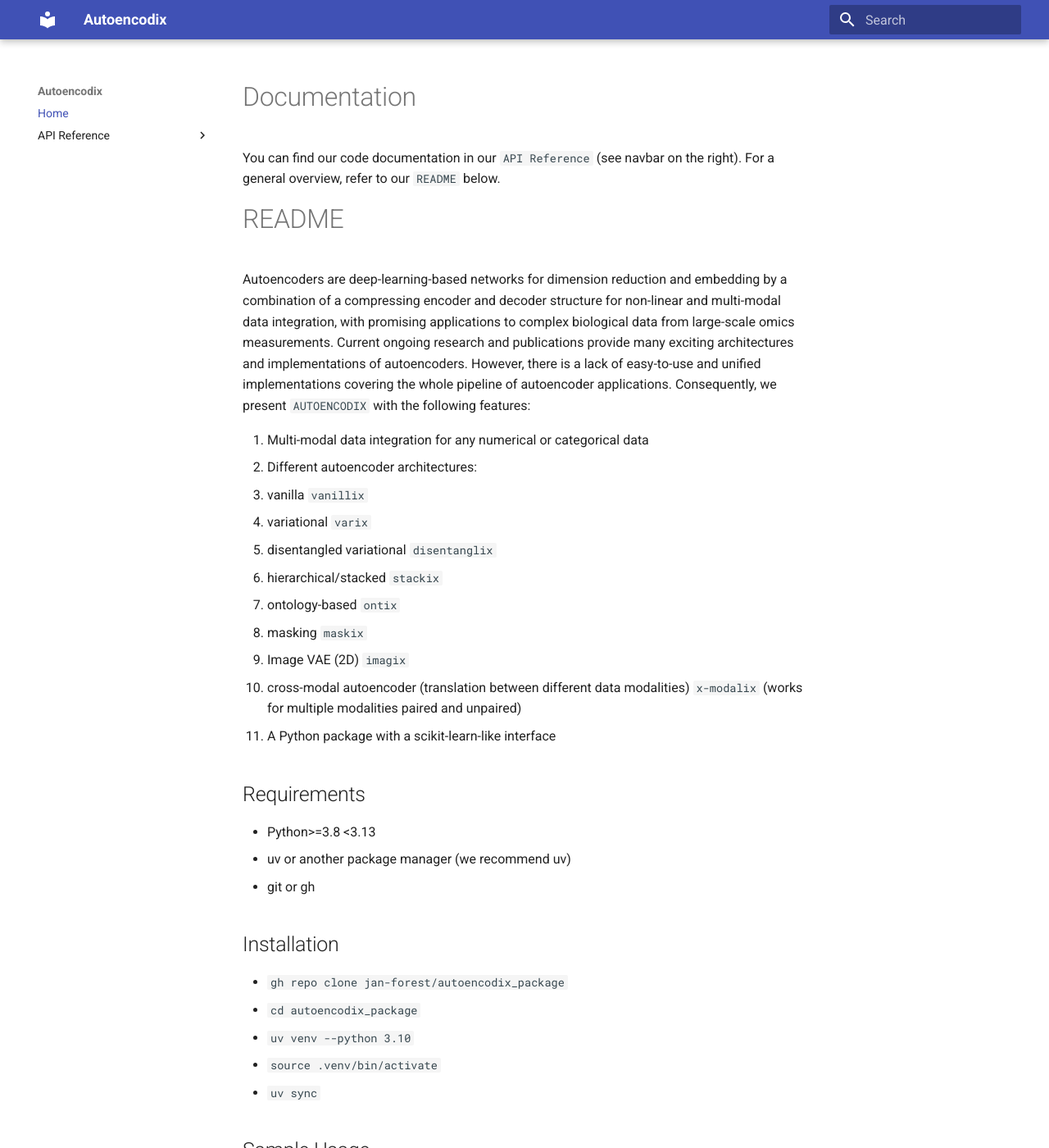
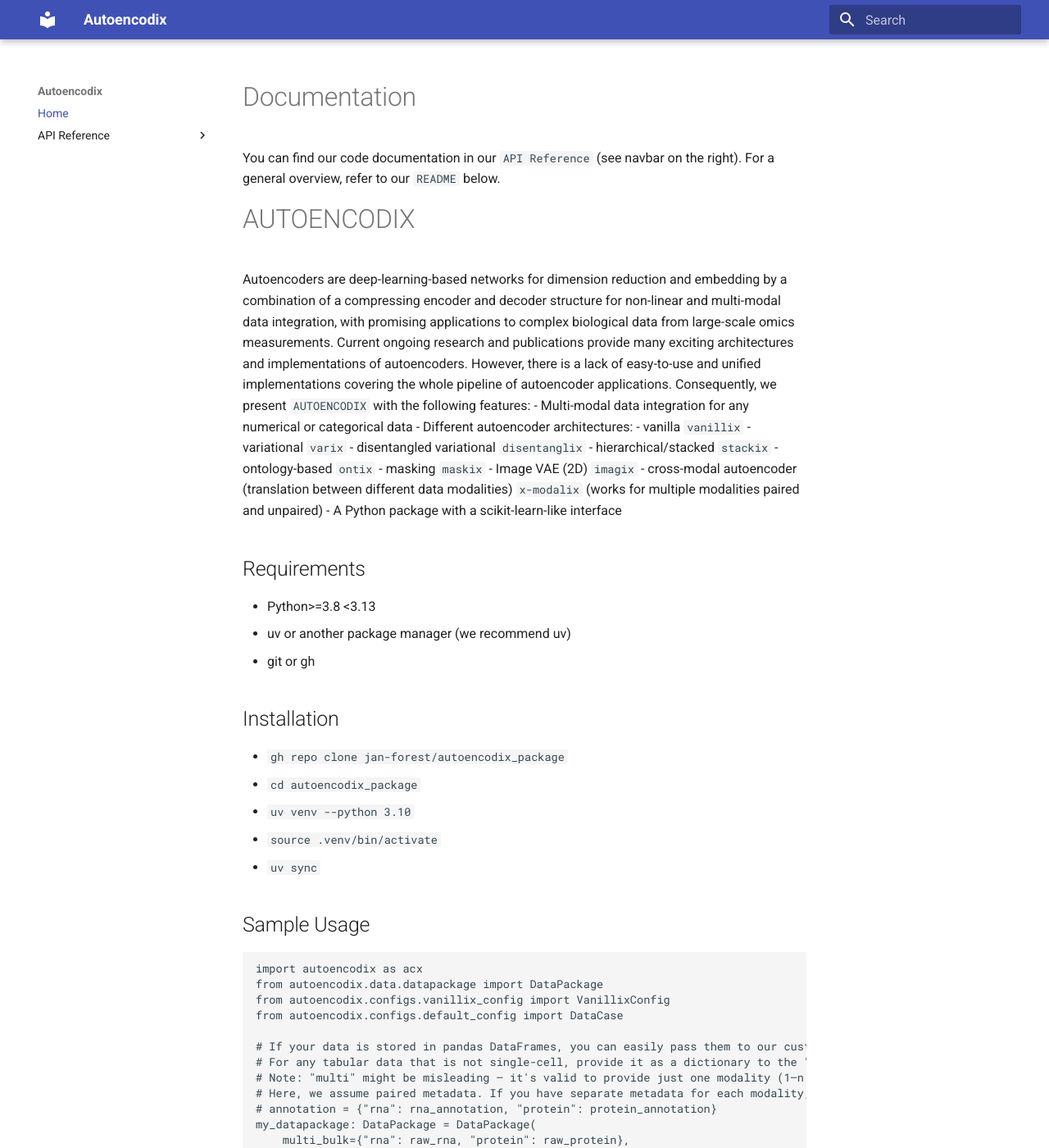
Before and after one commit to jan-forest/autoencodix_package, an MkDocs documentation site: the page built from docs/index.md, in a window 1280 px wide and 1400 px high. Shown: the whole window at 82% size. Built offline with MkDocs 1.6.1 and Material for MkDocs 9.7.7, drawn with Linux system fonts in a browser that asks for light colours.

Commit message:
fix: list format of model zoo

```diff
--- a/docs/index.md
+++ b/docs/index.md
@@ -4,21 +4,20 @@
 For a general overview, refer to our `README` below.
 
 
-# README
+# AUTOENCODIX
 Autoencoders are deep-learning-based networks for dimension reduction and embedding by a combination of a compressing encoder and decoder structure for non-linear and multi-modal data integration, with promising applications to complex biological data from large-scale omics measurements. Current ongoing research and publications provide many exciting architectures and implementations of autoencoders. However, there is a lack of easy-to-use and unified implementations covering the whole pipeline of autoencoder applications.
 Consequently, we present `AUTOENCODIX` with the following features:
-
-1. Multi-modal data integration for any numerical or categorical data
-2. Different autoencoder architectures:
-   + vanilla `vanillix`
-   + variational `varix`
-   + disentangled variational `disentanglix`
-   + hierarchical/stacked `stackix`
-   + ontology-based `ontix`
-   + masking `maskix`
-   + Image VAE (2D) `imagix`
-   + cross-modal autoencoder (translation between different data modalities) `x-modalix` (works for multiple modalities paired and unpaired)
-3. A Python package with a scikit-learn-like interface
+- Multi-modal data integration for any numerical or categorical data
+- Different autoencoder architectures:
+  - vanilla `vanillix`
+  - variational `varix`
+  - disentangled variational `disentanglix`
+  - hierarchical/stacked `stackix`
+  - ontology-based `ontix`
+  - masking `maskix`
+  - Image VAE (2D) `imagix`
+  - cross-modal autoencoder (translation between different data modalities) `x-modalix` (works for multiple modalities paired and unpaired)
+- A Python package with a scikit-learn-like interface
 
 ## Requirements
 - Python>=3.8 <3.13
```
